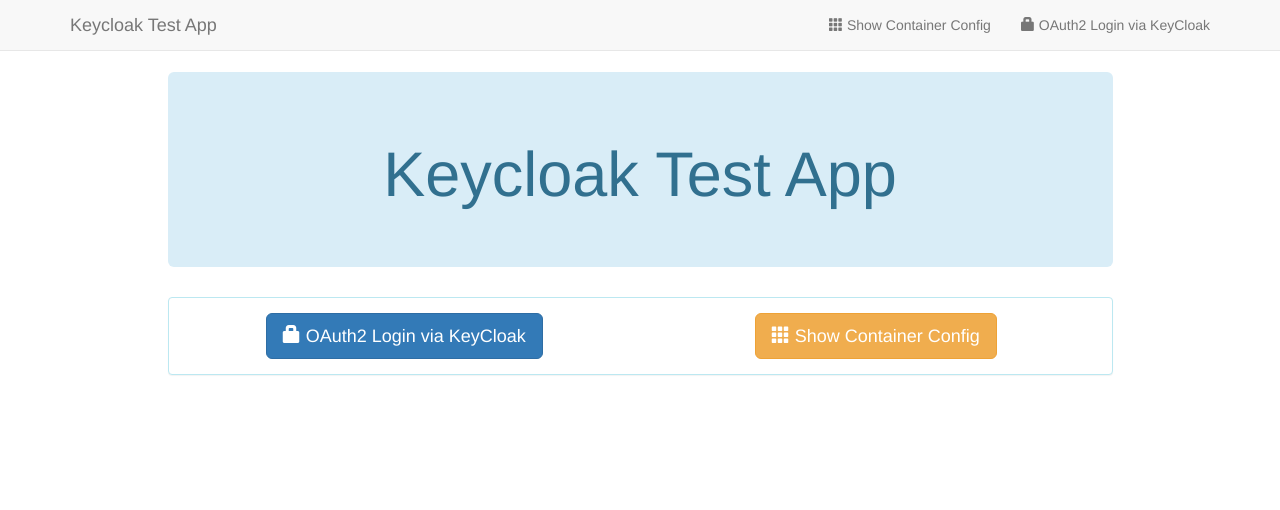
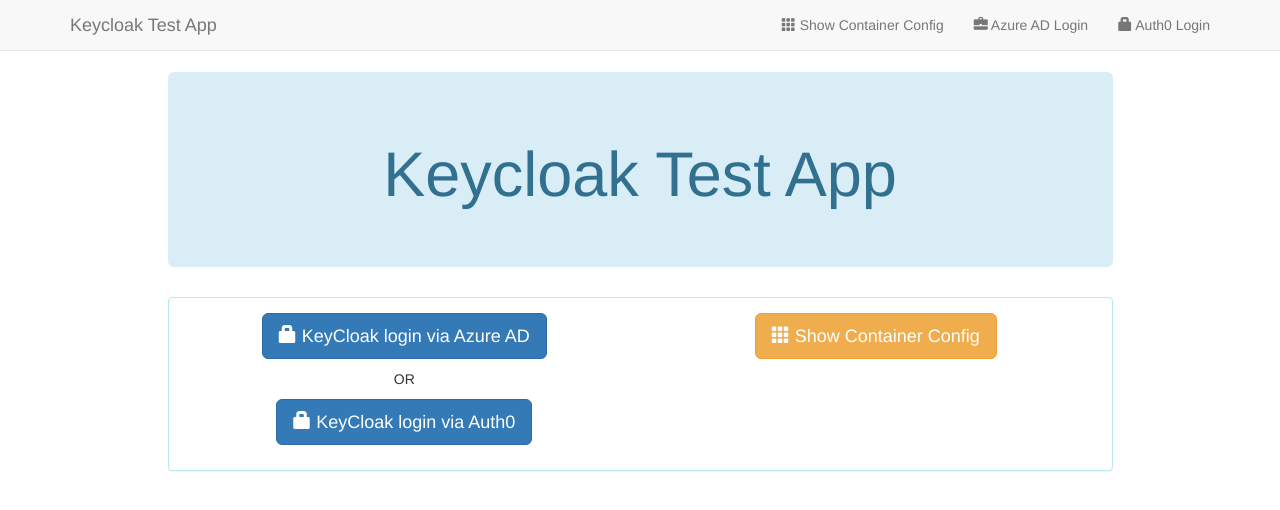
Before and after one commit to gabrielfalcao/kube-python-app-example, a Flask app: page / in a window 1280 px wide. Shown: the top 510 px of the page. Run offline with Flask 2, Linux system fonts and the light colour scheme; some libraries are stand-ins or nearby versions.

Commit message:
support choosing which IdP should be used by keycloak

```diff
--- a/flaskhello/web/auth.py
+++ b/flaskhello/web/auth.py
@@ -33,9 +33,15 @@
 
 @application.route("/login/oauth2")
 def login_oauth2():
+    params = {}
+    idp = request.args.get('idp')
+    if idp == 'azure':
+        params['kc_idp_hint'] = 'newstore-azure-ad'
+
     return oauth2.authorize_redirect(
         redirect_uri=application.config["OAUTH2_CALLBACK_URL"],
         audience=application.config["OAUTH2_CLIENT_AUDIENCE"] or None,
+        **params
     )
 
 
--- a/flaskhello/web/templates/base.html
+++ b/flaskhello/web/templates/base.html
@@ -68,9 +68,15 @@
             </li>
             <li>
               {% if not is_authenticated %}
-              <a href="/login/oauth2">
+              <a href="/login/oauth2?idp=azure">
+                <span class="glyphicon glyphicon-briefcase" aria-hidden="true"></span>
+                Azure AD Login
+              </a>
+            </li>
+            <li>
+              <a href="/login/oauth2?idp=auth0">
                 <span class="glyphicon glyphicon-lock" aria-hidden="true"></span>
-                OAuth2 Login via KeyCloak
+                Auth0 Login
               </a>
               {% else %}
               <a href="/logout">
--- a/flaskhello/web/templates/index.html
+++ b/flaskhello/web/templates/index.html
@@ -15,9 +15,20 @@
       </div>
       {% else %}
       <div class="col-md-6 text-center">
-        <a class="btn btn-lg btn-primary btn-login" href="/login/oauth2">
+        <p>
+        <a class="btn btn-lg btn-primary btn-login" href="/login/oauth2?idp=azure">
           <span class="glyphicon glyphicon-lock" aria-hidden="true"></span>
-          OAuth2 Login via KeyCloak</a>
+          KeyCloak login via Azure AD
+        </a>
+        </p>
+        <p>OR</p>
+        <p>
+
+        <a class="btn btn-lg btn-primary btn-login" href="/login/oauth2?idp=auth0">
+          <span class="glyphicon glyphicon-lock" aria-hidden="true"></span>
+          KeyCloak login via Auth0
+        </a>
+        </p>
       </div>
       {% endif %}
       <div class="col-md-6 text-center">
```
